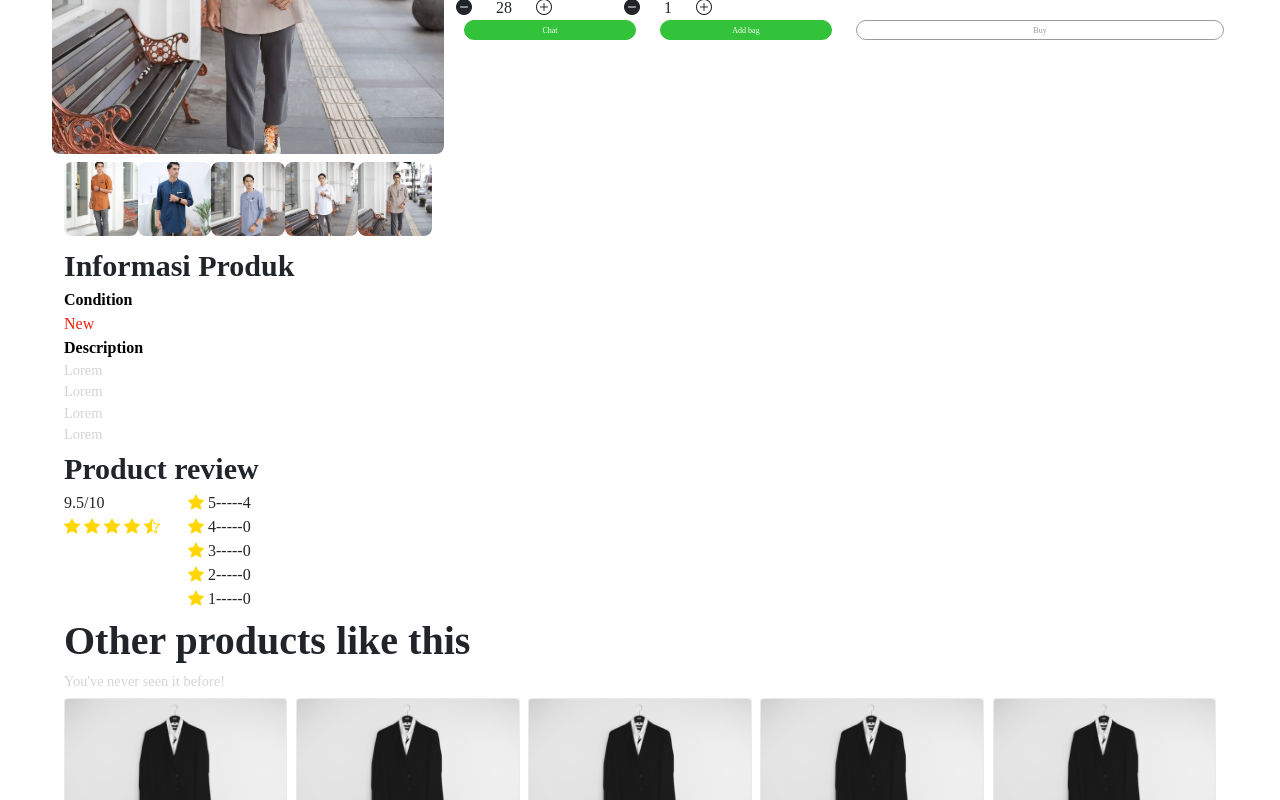
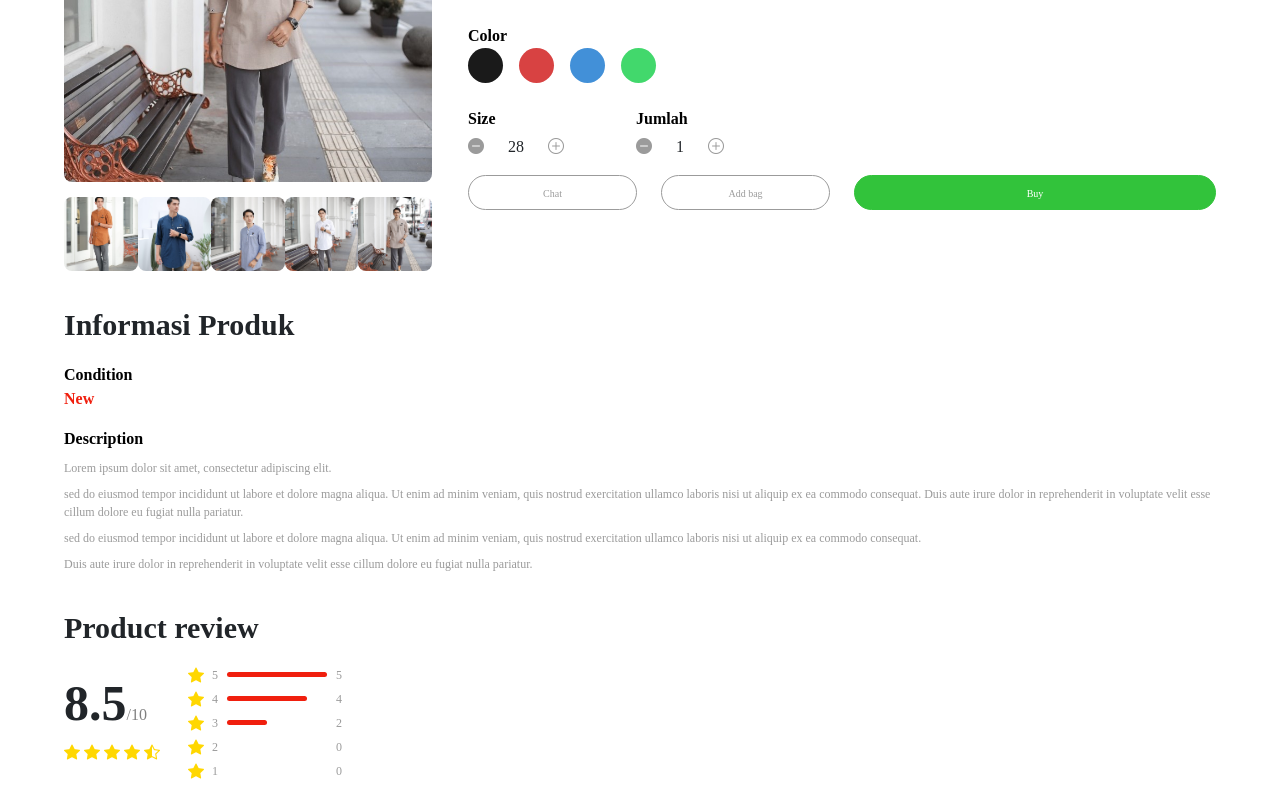
Before and after one commit to pitlimitCode/shopping-website-responsive, a Next.js app: page /product/1 in a window 1280 px wide. Shown: the part 300-1100 px from the top of the page. Built offline with nearby package versions, Linux system fonts and the light colour scheme; a web font is replaced by a local one.

Commit message:
[update] detail product

```diff
--- a/components/productDetail.js
+++ b/components/productDetail.js
@@ -1,4 +1,4 @@
-import Link from 'next/link'
+// import Link from 'next/link'
 import Image from 'next/image'
 import styles from '../styles/Product.module.css'
 import Products15 from './products15'
@@ -61,9 +61,7 @@ import Products15 from './products15'
 // }
 
 
-
 function ProductDetail(props){
-
   const imgProducts = [
     { src: "/detailProduct/detailproduct5.png" },
     { src: "/detailProduct/detailproduct4.png" },
@@ -71,7 +69,6 @@ function ProductDetail(props){
     { src: "/detailProduct/detailproduct2.png" },
     { src: "/detailProduct/detailproduct1.png" }
   ];
-
   return (
     <div className={styles.container}>
 
@@ -81,7 +78,7 @@ function ProductDetail(props){
         <div className='row'>
 
           <div className='col-4'>
-            <div className='row pb-2'>
+            <div>
               <Image
                 className={styles.rounded}
                 src={imgProducts[4].src}
@@ -90,7 +87,7 @@ function ProductDetail(props){
                 height='400'
               />
             </div>
-            <div className='d-flex justify-content-between'>
+            <div className='d-flex justify-content-between pt-2'>
               {imgProducts.map((img, index) => (
                 <div key={index}>
                   <Image
@@ -105,53 +102,60 @@ function ProductDetail(props){
             </div>
           </div>
 
-          <div className='col-8'>
-
+          <div className='col-8 ps-4'>
             <div className={styles.title}>Baju muslim pria</div>
             <div className={styles.h4Grey}>Zabora Cloth</div>
-            <div>
+            <div className='pb-4'>
               <span className={styles.logoStar}><i className="bi bi-star-fill"></i></span>
               <span className={styles.logoStar}><i className="bi bi-star-fill"></i></span>
               <span className={styles.logoStar}><i className="bi bi-star-fill"></i></span>
               <span className={styles.logoStar}><i className="bi bi-star-fill"></i></span>
               <span className={styles.logoStar}><i className="bi bi-star-half"></i></span>
-              <span className={styles.desc}>(9.5)</span>
+              <span className={styles.desc}>(8.5)</span>
             </div>
 
             <div className={styles.h4Grey}>Price</div>
             <div className={styles.title}>$ 40.0</div>
+            <div className='pb-4' />
 
             <div className={styles.h4Black}>Color</div>
-            <div>
-              4Color
+            <div className={styles.productColorGroup}>
+              <div className={styles.productColor1}/>
+              <div className={styles.productColor2}/>
+              <div className={styles.productColor3}/>
+              <div className={styles.productColor4}/>
             </div>
+            <div className='pb-4' />
 
             <div className='row row-cols-auto'>
               <div className='col me-5'>
                 <div className={styles.h4Black}>Size</div>
+                <div className='pb-1' />
                 <div className='row row-cols-auto'>
                   <div className='col'>
-                    <i className="bi bi-dash-circle-fill"/>
+                    <i className="bi bi-dash-circle-fill" style={{color:'#9B9B9B'}}/>
                   </div>
                   <div className='col'>28</div>
                   <div className='col'>
-                    <i className="bi bi-plus-circle"/>
+                    <i className="bi bi-plus-circle" style={{color:'#9B9B9B'}}/>
                   </div>
                 </div>
               </div>
               <div className='col'>
                 <div className={styles.h4Black}>Jumlah</div>
+                <div className='pb-1' />
                 <div className='row row-cols-auto'>
                   <div className='col'>
-                    <i className="bi bi-dash-circle-fill"/>
+                    <i className="bi bi-dash-circle-fill" style={{color:'#9B9B9B'}}/>
                   </div>
                   <div className='col'>1</div>
                   <div className='col'>
-                    <i className="bi bi-plus-circle"/>
+                    <i className="bi bi-plus-circle" style={{color:'#9B9B9B'}}/>
                   </div>
                 </div>
               </div>
             </div>
+            <div className='pb-3' />
 
             <div className='row'>
               <div className='col-3'> <div className={styles.button}> <div className={styles.buttonCol3} type='button'>Chat</div> </div> </div>
@@ -160,23 +164,34 @@ function ProductDetail(props){
             </div>
           </div>
         </div>
+      </section>
 
-        <div>
+      <section className='py-4'>
         <div className={styles.title}>Informasi Produk</div>
+        <div className='pb-3'/>
         <div className={styles.h3}>Condition</div>
         <div className={styles.h3red}>New</div>
+        <div className='pb-3'/>
         <div className={styles.h3}>Description</div>
-          <div className={styles.desc}>Lorem </div>
-          <div className={styles.desc}>Lorem </div>
-          <div className={styles.desc}>Lorem </div>
-          <div className={styles.desc}>Lorem </div>
+        <div className='pb-2'/>
+        <div className={styles.desc}>Lorem ipsum dolor sit amet, consectetur adipiscing elit.</div>
+        <div className='pb-2'/>
+        <div className={styles.desc}>sed do eiusmod tempor incididunt ut labore et dolore magna aliqua. Ut enim ad minim veniam, quis nostrud exercitation ullamco laboris nisi ut aliquip ex ea commodo consequat. Duis aute irure dolor in reprehenderit in voluptate velit esse cillum dolore eu fugiat nulla pariatur.</div>
+        <div className='pb-2'/>
+        <div className={styles.desc}>sed do eiusmod tempor incididunt ut labore et dolore magna aliqua. Ut enim ad minim veniam, quis nostrud exercitation ullamco laboris nisi ut aliquip ex ea commodo consequat.</div>
+        <div className='pb-2'/>
+        <div className={styles.desc}>Duis aute irure dolor in reprehenderit in voluptate velit esse cillum dolore eu fugiat nulla pariatur.</div>
+        <div className='pb-2'/>
 
+        <div className='pt-4'/>
         <div className={styles.title}>Product review </div>
+        <div className='pb-3'/>
         <div className='row row-cols-auto'>
+
           <div className='col'>
             <div>
-                <span>9.5</span>
-                <span>/10</span>
+              <span style={{fontSize:'50px', fontWeight:"bold"}}>8.5</span>
+              <span style={{fontSize:'16px', color:'grey'}}>/10</span>
             </div>
             <div>
               <span className={styles.logoStar}><i className="bi bi-star-fill"></i></span>
@@ -186,44 +201,44 @@ function ProductDetail(props){
               <span className={styles.logoStar}><i className="bi bi-star-half"></i></span>
             </div>
           </div>
+
           <div className='col'>
-              <div>
-                <span className={styles.logoStar}><i className="bi bi-star-fill"></i></span>
-                <span>5</span>
-                <span>-----</span>
-                <span>4</span>
+            <div className={styles.rating}>
+              <div className={styles.logoStar}><i className="bi bi-star-fill"></i></div>
+              <div className={styles.ratingValue}>5</div>
+              <div className={styles.ratingBar5}/>
+              <div className={styles.ratingValue}>5</div>
             </div>
-              <div>
-                <span className={styles.logoStar}><i className="bi bi-star-fill"></i></span>
-                <span>4</span>
-                <span>-----</span>
-                <span>0</span>
+            <div className={styles.rating}>
+              <div className={styles.logoStar}><i className="bi bi-star-fill"></i></div>
+              <div className={styles.ratingValue}>4</div>
+              <div className={styles.ratingBar4}/>
+              <div className={styles.ratingValue}>4</div>
             </div>
-              <div>
-                <span className={styles.logoStar}><i className="bi bi-star-fill"></i></span>
-                <span>3</span>
-                <span>-----</span>
-                <span>0</span>
+            <div className={styles.rating}>
+              <div className={styles.logoStar}><i className="bi bi-star-fill"></i></div>
+              <div className={styles.ratingValue}>3</div>
+              <div className={styles.ratingBar2}/>
+              <div className={styles.ratingValue}>2</div>
             </div>
-              <div>
-                <span className={styles.logoStar}><i className="bi bi-star-fill"></i></span>
-                <span>2</span>
-                <span>-----</span>
-                <span>0</span>
+            <div className={styles.rating}>
+              <div className={styles.logoStar}><i className="bi bi-star-fill"></i></div>
+              <div className={styles.ratingValue}>2</div>
+              <div className={styles.ratingBar0}/>
+              <div className={styles.ratingValue}>0</div>
             </div>
-              <div>
-                <span className={styles.logoStar}><i className="bi bi-star-fill"></i></span>
-                <span>1</span>
-                <span>-----</span>
-                <span>0</span>
+            <div className={styles.rating}>
+              <div className={styles.logoStar}><i className="bi bi-star-fill"></i></div>
+              <div className={styles.ratingValue}>1</div>
+              <div className={styles.ratingBar0}/>
+              <div className={styles.ratingValue}>0</div>
             </div>
-            </div>
-
           </div>
 
         </div>
       </section>
 
+      <hr/>
     </div>
   )
 }
--- a/styles/Product.module.css
+++ b/styles/Product.module.css
@@ -8,17 +8,13 @@
   flex-direction: column;
   justify-content: center;
   align-items: left;
-  /* margin: 20px 0; */
-  /* background: var(--white2);
-  color: var(--black1); */
-
-  /* border: 0.5px solid red; */
 }
 
 .categoryClass{
   font-size: 14px;
   color: var(--grey1);
   font-weight: bold;
+  margin: 26px 0;
 }
 
 .rounded {
@@ -37,6 +33,7 @@
 .h3red {
   font-size: 16px;
   color: #F01F0E;
+  font-weight: bold;
 }
 .h4Black {
   font-size: 16px;
@@ -49,8 +46,8 @@
   font-weight: bold;
 }
 .desc {
-  font-size: 0.9rem;
-  color: var(--grey2);
+  font-size: 12px;
+  color: var(--grey1);
 }
 .logoStar {
   line-height: 0 !important;
@@ -59,30 +56,51 @@
   margin-right: 4px;
 }
 
+.productColorGroup{ display: flex; }
+.productColor1{ background: #1A1A1A; width: 35px; height: 35px; border-radius: 50%; margin-right: 1rem;}
+.productColor2{ background: #D84242; width: 35px; height: 35px; border-radius: 50%; margin-right: 1rem;}
+.productColor3{ background: #4290D8; width: 35px; height: 35px; border-radius: 50%; margin-right: 1rem;}
+.productColor4{ background: #42D86C; width: 35px; height: 35px; border-radius: 50%; margin-right: 1rem;}
 
 .button{
-  font-size: 8px;
+  font-size: 10px;
   text-align: center;
   width: 100%;
-  /* padding: 2px 12px; */
+  /* padding: 8px auto; */
   /* border-radius: 8px; */
   /* border: 1px solid red; */
-  margin-left: 8px;
+  /* margin-left: 8px; */
 }
 .buttonCol3{
+  color: var(--grey1);
+  background: var(--white1);
+  border: 1px solid var(--grey1);
+  padding: 10px 12px 8px 12px;
+  border-radius: 18px;
+}
+.buttonCol6{
   color: var(--white1);
   background: var(--theme-color);
   border: 1px solid var(--theme-color);
-  padding: 4px 12px 2px 12px;
+  padding: 10px 12px 8px 12px;
   border-radius: 18px;
 }
-.buttonCol6{
+
+.rating{
+  display: flex;
+  align-items: center;
+  margin-bottom: 6px;
+}
+.ratingValue{
   color: var(--grey1);
-  background: var(--white1);
-  border: 1px solid var(--grey1);
-  padding: 4px 12px 2px 12px;
-  border-radius: 18px;
+  font-size: 12px;
+  width: 10px;
+  margin-left: 4px;
 }
+.ratingBar5{ background: #F01F0E; width: 100px; height: 5px; border-radius: 3px; margin-left: 5px; margin-right: 5px;}
+.ratingBar4{ background: #F01F0E; width: 80px; height: 5px; border-radius: 3px; margin-left: 5px; margin-right: 25px;}
+.ratingBar2{ background: #F01F0E; width: 40px; height: 5px; border-radius: 3px; margin-left: 5px; margin-right: 65px;}
+.ratingBar0{ background: transparent; width: 100px; height: 5px; border-radius: 3px; margin-left: 5px; margin-right: 5px;}
 
 .other {
   font-size: 40px;
```
Lines whose indentation alone changed are shown as unchanged.
